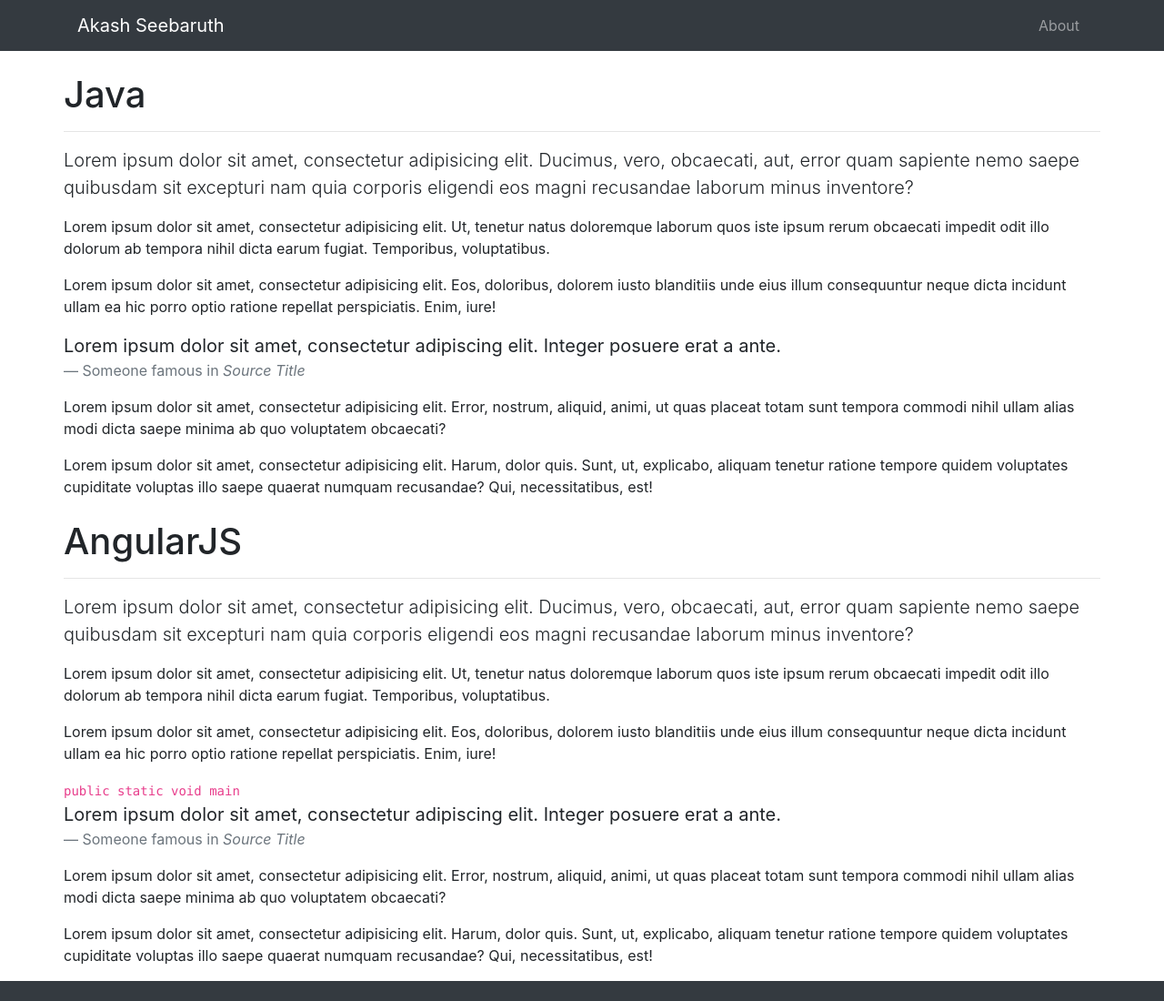
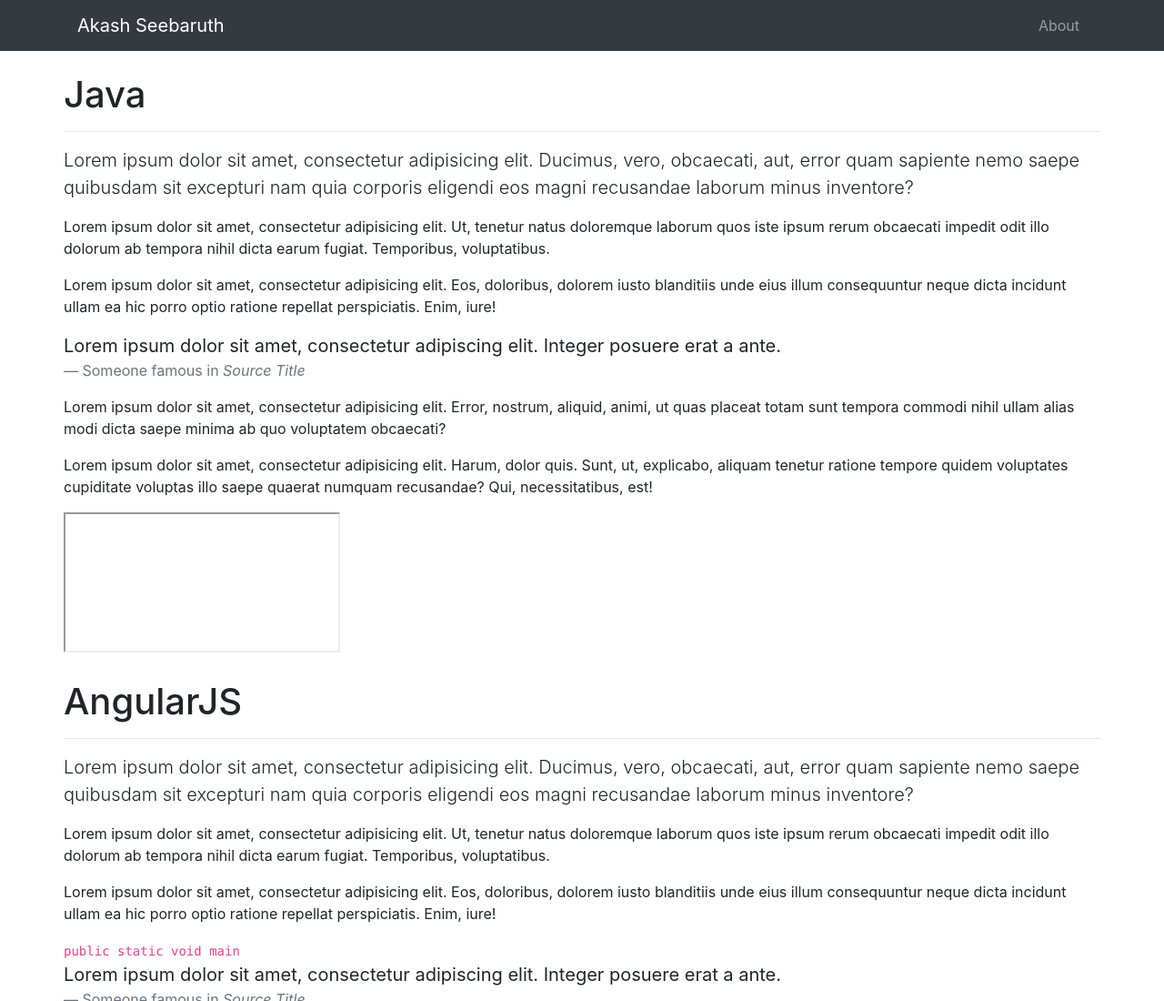
Before and after one commit to AkashSeebaruth/blog, a website: page index.html in a window 1280 px wide. Shown: the top 1100 px of the page at 91% size. Drawn offline with Linux system fonts and the light colour scheme.

Commit message:
Update index.html

```diff
--- a/index.html
+++ b/index.html
@@ -67,6 +67,8 @@
                 <p>Lorem ipsum dolor sit amet, consectetur adipisicing elit. Error, nostrum, aliquid, animi, ut quas placeat totam sunt tempora commodi nihil ullam alias modi dicta saepe minima ab quo voluptatem obcaecati?</p>
 
                 <p>Lorem ipsum dolor sit amet, consectetur adipisicing elit. Harum, dolor quis. Sunt, ut, explicabo, aliquam tenetur ratione tempore quidem voluptates cupiditate voluptas illo saepe quaerat numquam recusandae? Qui, necessitatibus, est!</p>
+
+                <iframe src = "/firstPage.html"></iframe>
 
 
                 <!-- Title -->
```
